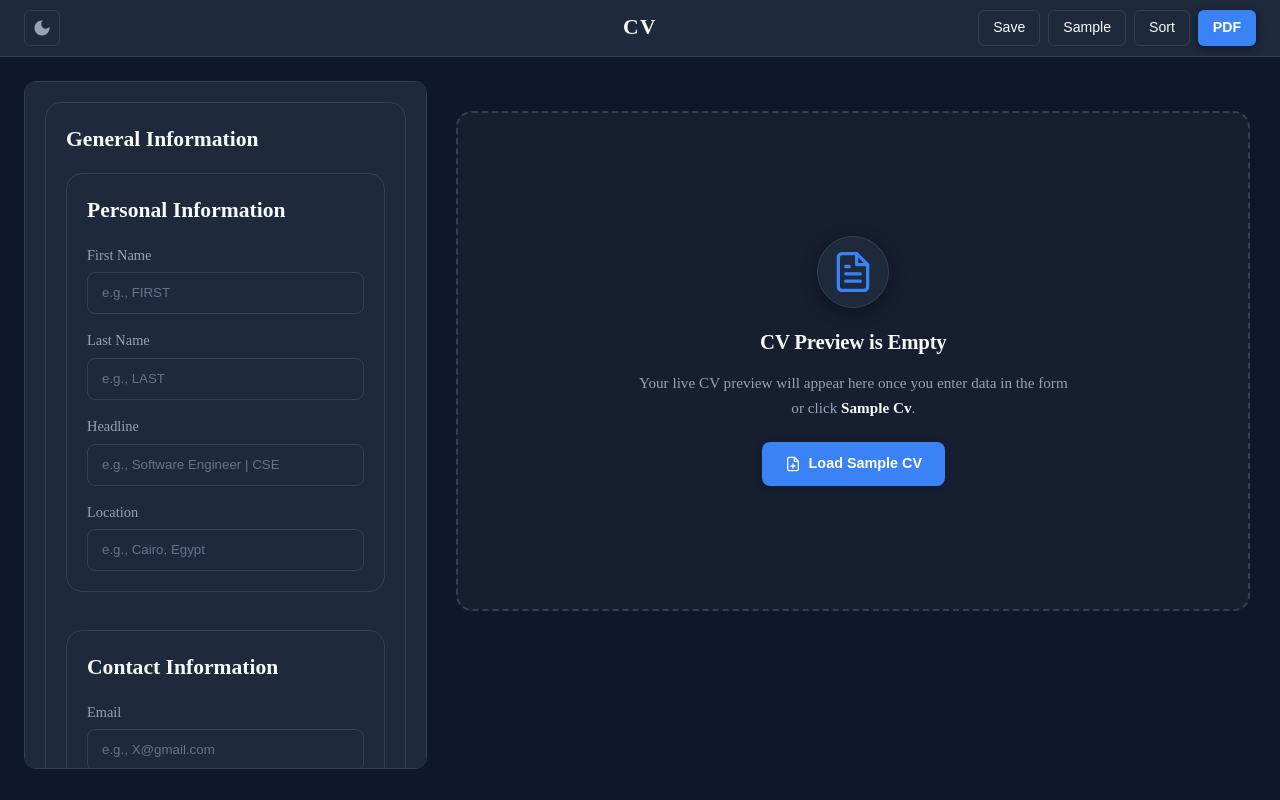
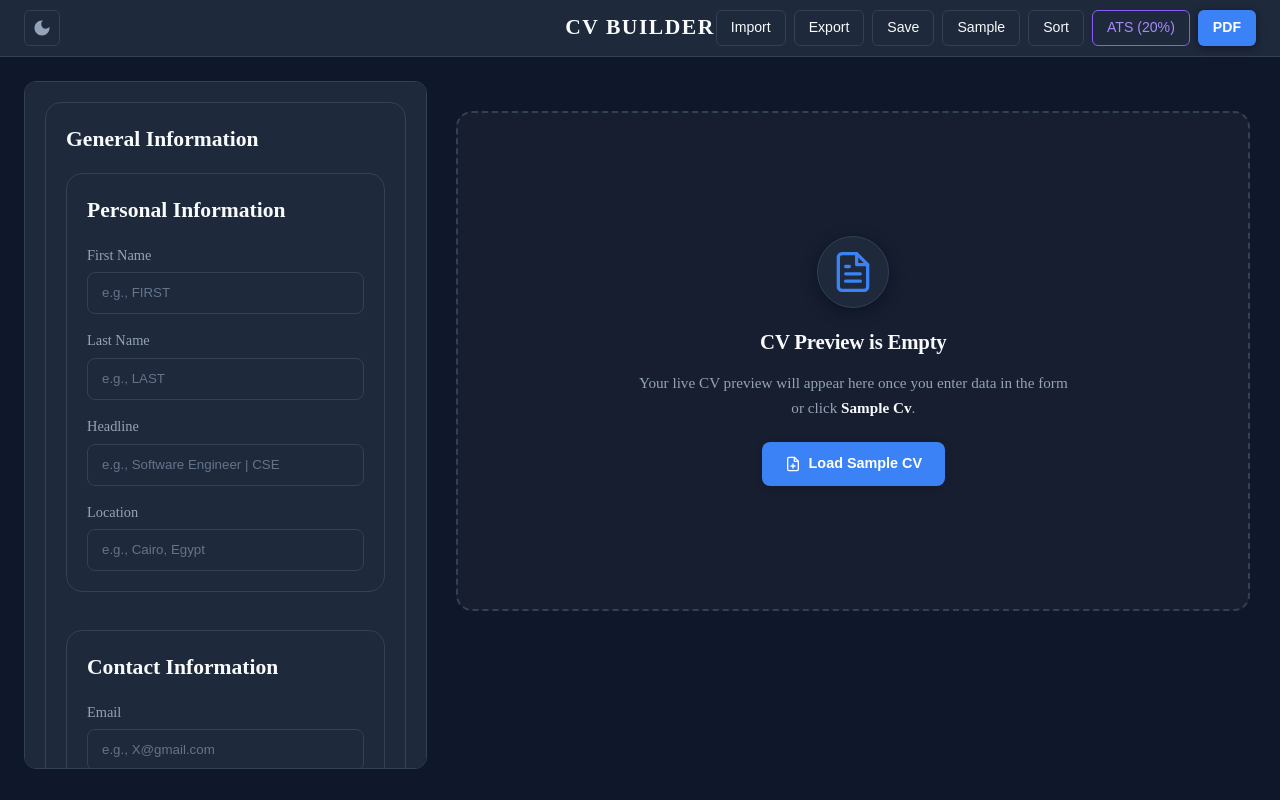
Before and after one commit to amrkhaled104/CV-Builder, a React (Vite) app: page / in a window 1280 px wide. Built offline with nearby package versions, Linux system fonts and the light colour scheme.

Commit message:
feat(app): wire storage, JSON transfer, and ATS modal to header and root app
- Add Export, Import, and ATS audit trigger buttons to HeaderBar
- Connect App state to enhanced storage utils and live ATS linter
- Manage ATS audit modal lifecycle and JSON file import error handling

```diff
--- a/src/App.tsx
+++ b/src/App.tsx
@@ -1,50 +1,35 @@
-import { useRef, useState } from "react";
+import { useRef, useState, useMemo } from "react";
 import "./App.css";
 import HeaderBar from "./components/layout/HeaderBar/HeaderBar.jsx";
 import FormInputs from "./components/layout/FormInput/FormInputs.jsx";
 import CvPreview from "./components/layout/CvReview/CvPreview.tsx";
+import AtsAuditModal from "./components/layout/AtsAuditModal/AtsAuditModal.tsx";
 import { useSectionOrder } from "./hooks/useSectionOrder";
 import { useCustomSections } from "./hooks/useCustomSections";
 import * as Sample from "./data/sampleData.js";
-
-type Skill = {
-  id: string;
-  name: string;
-};
-
-type SkillCategory = {
-  id: string;
-  category: string;
-  skills: Skill[];
-};
-
-type ProjectLink = {
-  id: string;
-  title: string;
-  customTitle: string;
-  url: string;
-};
-
-type Project = {
-  id: string;
-  title: string;
-  tagline: string;
-  description: string;
-  durationType: string;
-  startDate: string;
-  endDate: string;
-  customDuration: string;
-  isCurrent: boolean;
-  links: ProjectLink[];
-};
+import {
+  saveSessionToStorage,
+  loadSessionFromStorage,
+  hasSavedSessionInStorage,
+  exportCvToJson,
+  importCvFromJson,
+  type CvSessionData,
+  type GeneralInfo,
+  type EducationItem,
+  type ExperienceItem,
+  type ProjectItem,
+  type SkillCategory,
+} from "./utils/storage";
+import { runAtsAudit } from "./utils/atsLinter";
 
 function App() {
   const cvRef = useRef<HTMLDivElement>(null);
   const [hasSavedDraft, setHasSavedDraft] = useState(() =>
-    Boolean(localStorage.getItem("cv_draft")),
+    hasSavedSessionInStorage(),
   );
   const [isSavedRecently, setIsSavedRecently] = useState(false);
   const [, setIsSampleMode] = useState(false);
+  const [isAtsModalOpen, setIsAtsModalOpen] = useState(false);
 
   const {
     sectionOrder,
@@ -79,7 +64,7 @@ function App() {
     }
   }
 
-  const [generalInfo, setGeneralInfo] = useState({
+  const [generalInfo, setGeneralInfo] = useState<GeneralInfo>({
     firstName: "",
     lastName: "",
     headline: "",
@@ -96,7 +81,8 @@ function App() {
       },
     ],
   });
-  const [educationList, setEducationList] = useState([
+
+  const [educationList, setEducationList] = useState<EducationItem[]>([
     {
       id: crypto.randomUUID(),
       schoolName: "",
@@ -114,7 +100,8 @@ function App() {
       isCurrent: false,
     },
   ]);
-  const [workList, setWorkList] = useState([
+
+  const [workList, setWorkList] = useState<ExperienceItem[]>([
     {
       id: crypto.randomUUID(),
       companyName: "",
@@ -131,11 +118,26 @@ function App() {
       linkUrl: "",
     },
   ]);
-  const [projectList, setProjectList] = useState<Project[]>([]);
+
+  const [projectList, setProjectList] = useState<ProjectItem[]>([]);
   const [skillList, setSkillList] = useState<SkillCategory[]>([]);
 
+  // Memoized ATS & Omar Shawky's Guide Audit
+  const auditResult = useMemo(
+    () =>
+      runAtsAudit({
+        generalInfo,
+        educationList,
+        workList,
+        projectList,
+        skillList,
+        customSections,
+      }),
+    [generalInfo, educationList, workList, projectList, skillList, customSections],
+  );
+
   function handleSave() {
-    const cvData = {
+    const sessionData: Omit<CvSessionData, "version" | "savedAt"> = {
       generalInfo,
       educationList,
       workList,
@@ -144,31 +146,56 @@ function App() {
       customSections,
       sectionOrder,
     };
-    try {
-      localStorage.setItem("cv_draft", JSON.stringify(cvData));
+
+    const success = saveSessionToStorage(sessionData);
+    if (success) {
       setHasSavedDraft(true);
       setIsSavedRecently(true);
       setTimeout(() => setIsSavedRecently(false), 1500);
-    } catch (err) {
-      console.error("Failed to save CV draft:", err);
     }
   }
 
   function handleResume() {
+    const sessionData = loadSessionFromStorage();
+    if (!sessionData) return;
+
+    if (sessionData.generalInfo) setGeneralInfo(sessionData.generalInfo);
+    if (sessionData.educationList) setEducationList(sessionData.educationList);
+    if (sessionData.workList) setWorkList(sessionData.workList);
+    if (sessionData.projectList) setProjectList(sessionData.projectList);
+    if (sessionData.skillList) setSkillList(sessionData.skillList);
+    if (sessionData.customSections) setCustomSections(sessionData.customSections);
+    if (sessionData.sectionOrder) setSectionOrder(sessionData.sectionOrder);
+    setIsSampleMode(false);
+  }
+
+  function handleExportJson() {
+    exportCvToJson({
+      generalInfo,
+      educationList,
+      workList,
+      projectList,
+      skillList,
+      customSections,
+      sectionOrder,
+    });
+  }
+
+  async function handleImportJson(file: File) {
     try {
-      const raw = localStorage.getItem("cv_draft");
-      if (!raw) return;
-      const cvData = JSON.parse(raw);
-      if (cvData.generalInfo) setGeneralInfo(cvData.generalInfo);
-      if (cvData.educationList) setEducationList(cvData.educationList);
-      if (cvData.workList) setWorkList(cvData.workList);
-      if (cvData.projectList) setProjectList(cvData.projectList);
-      if (cvData.skillList) setSkillList(cvData.skillList);
-      if (cvData.customSections) setCustomSections(cvData.customSections);
-      if (cvData.sectionOrder) setSectionOrder(cvData.sectionOrder);
+      const data = await importCvFromJson(file);
+      if (data.generalInfo) setGeneralInfo(data.generalInfo);
+      if (data.educationList) setEducationList(data.educationList);
+      if (data.workList) setWorkList(data.workList);
+      if (data.projectList) setProjectList(data.projectList);
+      if (data.skillList) setSkillList(data.skillList);
+      if (data.customSections) setCustomSections(data.customSections);
+      if (data.sectionOrder) setSectionOrder(data.sectionOrder);
+      setHasSavedDraft(true);
       setIsSampleMode(false);
-    } catch (err) {
-      console.error("Failed to load CV draft:", err);
+      alert("CV data imported successfully!");
+    } catch (err: unknown) {
+      alert((err as Error).message || "Failed to import CV JSON.");
     }
   }
 
@@ -188,7 +215,7 @@ function App() {
   return (
     <>
       <HeaderBar
-        cvRef={cvRef} //Now HeaderBar can print that element.
+        cvRef={cvRef}
         onSave={handleSave}
         isSavedRecently={isSavedRecently}
         hasSavedDraft={hasSavedDraft}
@@ -196,6 +223,10 @@ function App() {
         onSample={handleSample}
         isReordering={isReordering}
         onToggleReordering={toggleReordering}
+        onExportJson={handleExportJson}
+        onImportJson={handleImportJson}
+        onOpenAtsModal={() => setIsAtsModalOpen(true)}
+        atsScore={auditResult.score}
       />
       <div className="mainContent">
         <FormInputs
@@ -234,6 +265,12 @@ function App() {
           onLoadSample={handleSample}
         />
       </div>
+
+      <AtsAuditModal
+        isOpen={isAtsModalOpen}
+        onClose={() => setIsAtsModalOpen(false)}
+        auditResult={auditResult}
+      />
     </>
   );
 }
--- a/src/components/layout/HeaderBar/HeaderBar.css
+++ b/src/components/layout/HeaderBar/HeaderBar.css
@@ -166,6 +166,24 @@
 }
 
 /* ========================================
+   ATS AUDIT BUTTON VARIANT
+======================================== */
+.btn-header--ats {
+  border-color: #8b5cf6;
+  color: #a78bfa;
+}
+
+.light-theme .btn-header--ats {
+  color: #7c3aed;
+  border-color: #7c3aed;
+}
+
+.btn-header--ats:hover {
+  background-color: rgba(139, 92, 246, 0.12);
+  border-color: #a78bfa;
+}
+
+/* ========================================
    PRIMARY HIGHLIGHTED BUTTON (PDF)
 ======================================== */
 .btn-header--primary {
--- a/src/components/layout/HeaderBar/HeaderBar.jsx
+++ b/src/components/layout/HeaderBar/HeaderBar.jsx
@@ -2,7 +2,8 @@ import "./HeaderBar.css";
 import DarkModeIcon from "@mui/icons-material/DarkMode";
 import LightModeIcon from "@mui/icons-material/LightMode";
 import { useReactToPrint } from "react-to-print";
-import { useState, useEffect } from "react";
+import { useState, useEffect, useRef } from "react";
+
 export default function HeaderBar({
   cvRef,
   onSave,
@@ -12,14 +13,22 @@ export default function HeaderBar({
   onSample,
   isReordering,
   onToggleReordering,
+  onExportJson,
+  onImportJson,
+  onOpenAtsModal,
+  atsScore,
 }) {
   const [theme, setTheme] = useState(false);
+  const fileInputRef = useRef(null);
+
   const toggleTheme = () => {
     setTheme((prev) => !prev);
   };
+
   const handlePrint = useReactToPrint({
     contentRef: cvRef,
   });
+
   useEffect(() => {
     const root = document.documentElement;
     if (theme) {
@@ -31,6 +40,14 @@ export default function HeaderBar({
     }
   }, [theme]);
 
+  function handleFileChange(e) {
+    const file = e.target.files?.[0];
+    if (file) {
+      onImportJson(file);
+      e.target.value = ""; // reset for future uploads
+    }
+  }
+
   return (
     <header className="header-bar">
       <div className="header-left">
@@ -41,15 +58,46 @@ export default function HeaderBar({
           aria-label={theme ? "Switch to dark mode" : "Switch to light mode"}
           title={theme ? "Switch to dark mode" : "Switch to light mode"}
         >
-          {theme ? <LightModeIcon fontSize="small" /> : <DarkModeIcon fontSize="small" />}
+          {theme ? (
+            <LightModeIcon fontSize="small" />
+          ) : (
+            <DarkModeIcon fontSize="small" />
+          )}
         </button>
       </div>
 
       <div className="header-center">
-        <span className="logo">CV</span>
+        <span className="logo">CV BUILDER</span>
       </div>
 
       <div className="header-right headerButtons">
+        {/* Hidden file input for JSON import */}
+        <input
+          type="file"
+          ref={fileInputRef}
+          style={{ display: "none" }}
+          accept=".json,application/json"
+          onChange={handleFileChange}
+        />
+
+        <button
+          type="button"
+          className="btn-header btn-header--secondary"
+          onClick={() => fileInputRef.current?.click()}
+          title="Import CV from a JSON file"
+        >
+          Import
+        </button>
+
+        <button
+          type="button"
+          className="btn-header btn-header--secondary"
+          onClick={onExportJson}
+          title="Export CV data as JSON backup"
+        >
+          Export
+        </button>
+
         <button
           type="button"
           className={`btn-header btn-header--secondary btn-header--save${isSavedRecently ? " is-saved" : ""}`}
@@ -91,9 +139,18 @@ export default function HeaderBar({
 
         <button
           type="button"
+          className="btn-header btn-header--secondary btn-header--ats"
+          onClick={onOpenAtsModal}
+          title="Check ATS compatibility and formatting advice"
+        >
+          ATS {atsScore !== undefined ? `(${atsScore}%)` : "Audit"}
+        </button>
+
+        <button
+          type="button"
           className="btn-header btn-header--primary"
           onClick={handlePrint}
-          title="Export CV as PDF"
+          title="Export CV as ATS-friendly PDF"
         >
           PDF
         </button>
```
